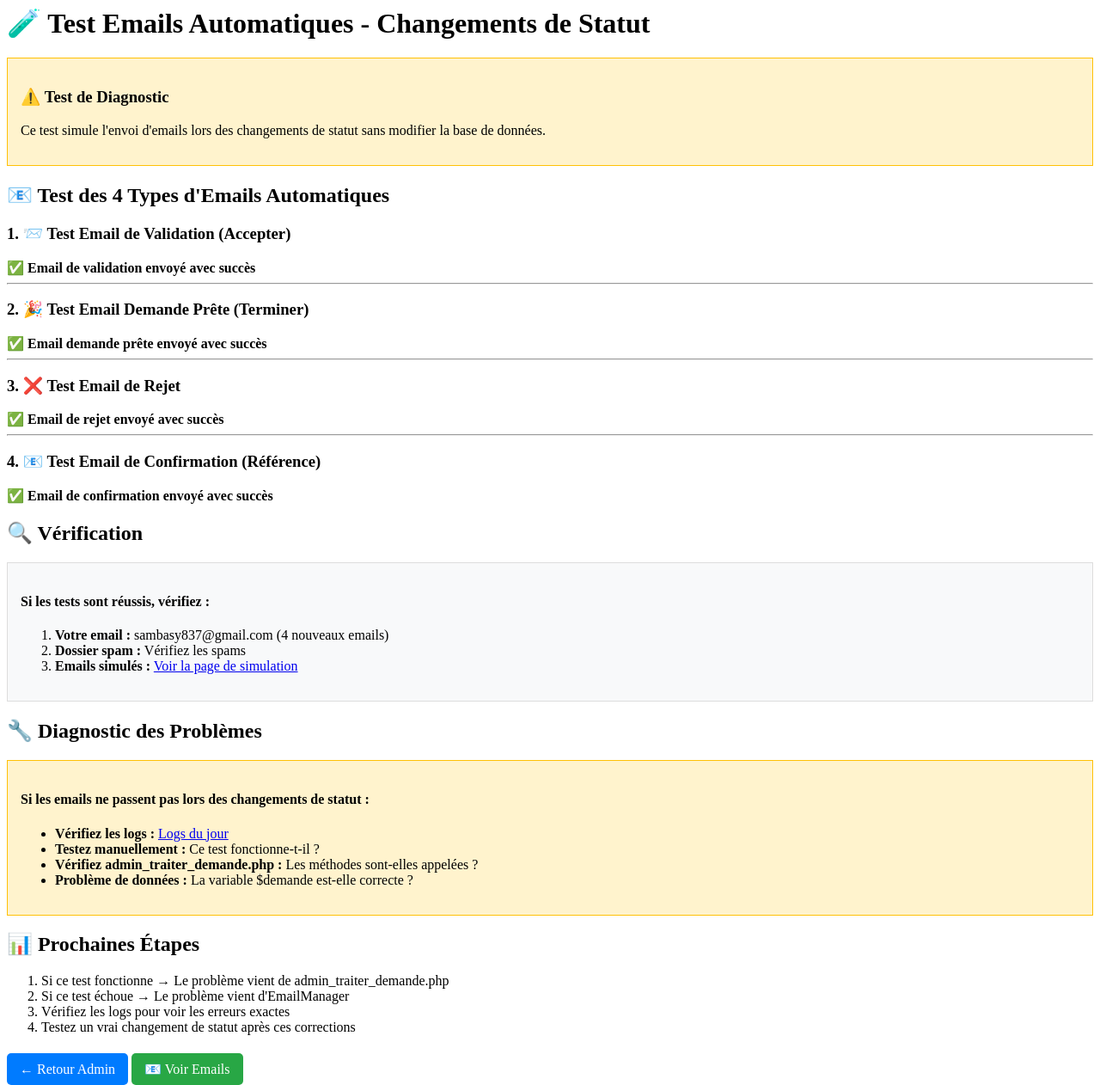
After one commit to SySamba/extrait-en-ligne, a PHP site: page /mairie-khombole/test_emails_statuts.php in a window 1280 px wide. The commit adds this page. Shown: the whole page at 86% size. Run offline with PHP 8.4, Linux system fonts and the light colour scheme; data that the repository does not hold is empty; some libraries are stand-ins or nearby versions.

Commit message:
first commit

```diff
--- /dev/null
+++ b/test_emails_statuts.php
@@ -0,0 +1,136 @@
+<?php
+/**
+ * Test des emails automatiques lors des changements de statut
+ * Mairie de Khombole
+ */
+
+require_once 'config.php';
+require_once 'email_manager.php';
+
+echo "<h1>🧪 Test Emails Automatiques - Changements de Statut</h1>";
+
+echo "<div style='background: #fff3cd; padding: 15px; border: 1px solid #ffc107; margin-bottom: 20px;'>";
+echo "<h3>⚠️ Test de Diagnostic</h3>";
+echo "<p>Ce test simule l'envoi d'emails lors des changements de statut sans modifier la base de données.</p>";
+echo "</div>";
+
+// Données de test simulant une demande
+$demandeTest = [
+    'id' => 999,
+    'numero_demande' => 'KH-TEST-STATUT-' . date('His'),
+    'nom' => 'DIOP',
+    'prenoms' => 'Amadou Samba',
+    'email' => 'sambasy837@gmail.com',
+    'type_acte' => 'extrait_naissance',
+    'statut' => 'en_attente',
+    'date_soumission' => date('Y-m-d H:i:s'),
+    'commentaire_admin' => ''
+];
+
+$emailManager = new EmailManager();
+
+echo "<h2>📧 Test des 4 Types d'Emails Automatiques</h2>";
+
+// Test 1: Email de validation
+echo "<h3>1. 📨 Test Email de Validation (Accepter)</h3>";
+$demandeTest['statut'] = 'en_traitement';
+$commentaire = "Votre demande a été acceptée et est maintenant en cours de traitement.";
+
+try {
+    $resultat = $emailManager->envoyerValidationDemande($demandeTest, $commentaire);
+    if ($resultat) {
+        echo "✅ <strong>Email de validation envoyé avec succès</strong><br>";
+    } else {
+        echo "❌ <strong>Échec envoi email de validation</strong><br>";
+    }
+} catch (Exception $e) {
+    echo "❌ <strong>Erreur:</strong> " . htmlspecialchars($e->getMessage()) . "<br>";
+}
+
+echo "<hr>";
+
+// Test 2: Email demande prête
+echo "<h3>2. 🎉 Test Email Demande Prête (Terminer)</h3>";
+$demandeTest['statut'] = 'pret';
+$commentaire = "Votre acte est prêt ! Vous pouvez venir le récupérer aux heures d'ouverture.";
+
+try {
+    $resultat = $emailManager->envoyerDemandePrete($demandeTest, $commentaire);
+    if ($resultat) {
+        echo "✅ <strong>Email demande prête envoyé avec succès</strong><br>";
+    } else {
+        echo "❌ <strong>Échec envoi email demande prête</strong><br>";
+    }
+} catch (Exception $e) {
+    echo "❌ <strong>Erreur:</strong> " . htmlspecialchars($e->getMessage()) . "<br>";
+}
+
+echo "<hr>";
+
+// Test 3: Email de rejet
+echo "<h3>3. ❌ Test Email de Rejet</h3>";
+$demandeTest['statut'] = 'rejete';
+$commentaire = "Votre demande a été rejetée car les documents fournis sont incomplets.";
+
+try {
+    $resultat = $emailManager->envoyerRejetDemande($demandeTest, $commentaire);
+    if ($resultat) {
+        echo "✅ <strong>Email de rejet envoyé avec succès</strong><br>";
+    } else {
+        echo "❌ <strong>Échec envoi email de rejet</strong><br>";
+    }
+} catch (Exception $e) {
+    echo "❌ <strong>Erreur:</strong> " . htmlspecialchars($e->getMessage()) . "<br>";
+}
+
+echo "<hr>";
+
+// Test 4: Email de confirmation (pour comparaison)
+echo "<h3>4. 📧 Test Email de Confirmation (Référence)</h3>";
+$demandeTest['statut'] = 'en_attente';
+
+try {
+    $resultat = $emailManager->envoyerConfirmationDemande($demandeTest);
+    if ($resultat) {
+        echo "✅ <strong>Email de confirmation envoyé avec succès</strong><br>";
+    } else {
+        echo "❌ <strong>Échec envoi email de confirmation</strong><br>";
+    }
+} catch (Exception $e) {
+    echo "❌ <strong>Erreur:</strong> " . htmlspecialchars($e->getMessage()) . "<br>";
+}
+
+echo "<h2>🔍 Vérification</h2>";
+echo "<div style='background: #f8f9fa; padding: 15px; border: 1px solid #ddd;'>";
+echo "<h4>Si les tests sont réussis, vérifiez :</h4>";
+echo "<ol>";
+echo "<li><strong>Votre email :</strong> sambasy837@gmail.com (4 nouveaux emails)</li>";
+echo "<li><strong>Dossier spam :</strong> Vérifiez les spams</li>";
+echo "<li><strong>Emails simulés :</strong> <a href='voir_emails_simules.php' target='_blank'>Voir la page de simulation</a></li>";
+echo "</ol>";
+echo "</div>";
+
+echo "<h2>🔧 Diagnostic des Problèmes</h2>";
+echo "<div style='background: #fff3cd; padding: 15px; border: 1px solid #ffc107;'>";
+echo "<h4>Si les emails ne passent pas lors des changements de statut :</h4>";
+echo "<ul>";
+echo "<li><strong>Vérifiez les logs :</strong> <a href='logs/app_" . date('Y-m-d') . ".log' target='_blank'>Logs du jour</a></li>";
+echo "<li><strong>Testez manuellement :</strong> Ce test fonctionne-t-il ?</li>";
+echo "<li><strong>Vérifiez admin_traiter_demande.php :</strong> Les méthodes sont-elles appelées ?</li>";
+echo "<li><strong>Problème de données :</strong> La variable \$demande est-elle correcte ?</li>";
+echo "</ul>";
+echo "</div>";
+
+echo "<h2>📊 Prochaines Étapes</h2>";
+echo "<ol>";
+echo "<li>Si ce test fonctionne → Le problème vient de admin_traiter_demande.php</li>";
+echo "<li>Si ce test échoue → Le problème vient d'EmailManager</li>";
+echo "<li>Vérifiez les logs pour voir les erreurs exactes</li>";
+echo "<li>Testez un vrai changement de statut après ces corrections</li>";
+echo "</ol>";
+
+echo "<div style='margin-top: 30px;'>";
+echo "<a href='admin_dashboard.php' style='background: #007bff; color: white; padding: 10px 15px; text-decoration: none; border-radius: 5px;'>← Retour Admin</a> ";
+echo "<a href='voir_emails_simules.php' style='background: #28a745; color: white; padding: 10px 15px; text-decoration: none; border-radius: 5px;'>📧 Voir Emails</a>";
+echo "</div>";
+?>
```
Also changed, not shown: admin_traiter_demande.php (+18 -3 lines).
